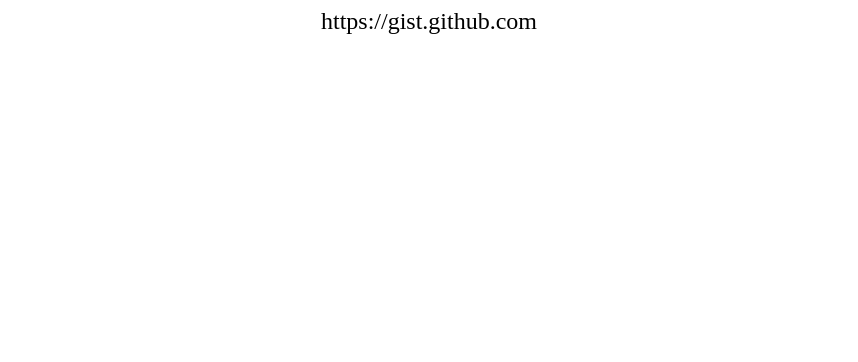
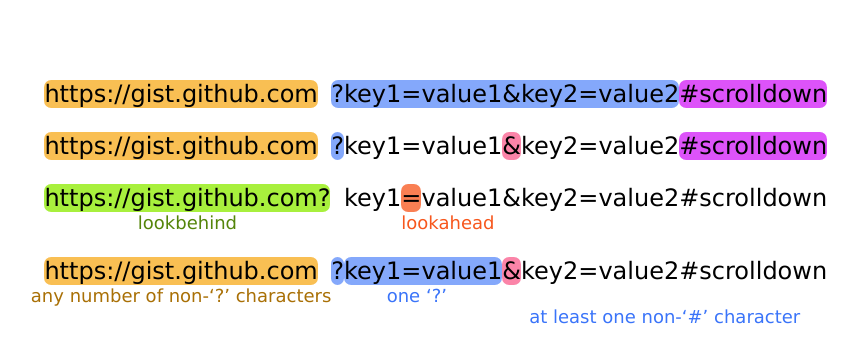
Before and after one commit to benjstorlie/regex-tutorial, a plain HTML site: page index.html in a window 1280 px wide. Shown: the whole page, without its empty margins (211-1069 px from the left). Drawn offline with Linux system fonts and the light colour scheme.

Commit message:
some nice color-coding

```diff
--- a/index.html
+++ b/index.html
@@ -1,25 +1,174 @@
 <!DOCTYPE html>
 <html>
   <head>
-    <title>Sudoku Shuffle</title>
+    <title>Regex Tutorial</title>
     <meta charset="UTF-8" />
     <meta name="viewport" content="width=device-width, initial-scale=1" />
     <!-- <link rel="stylesheet" type="text/css" href="./assets/css/style.css" /> -->
   </head>
   <style>
-    main {
+    * {
+      box-sizing: content-box;
+    }
+
+    body {
+      color: black;
       font-size: x-large;
+      font-family: Verdana, Geneva, Tahoma, sans-serif;
+    }
+
+    section {
+      margin:5rem;
       display: grid;
-      grid-template-columns: repeat(4,auto);
+      grid-template-columns: repeat(10,auto);
       justify-content: center;
+      justify-items: center;
     }
+
+    section div {
+      border-radius: .3em;
+    }
+
+
+
+    .path {
+      grid-column: 1;
+      background-color: hsl(39, 93%, 65%)
+    }
+
+    .path.text {
+      color: #a97006
+    }
+
+    .query {
+      grid-column: 2 / 10;
+      background-color: hsl(222, 93%, 75%);
+    }
+
+    .q, .query1 {
+      background-color: hsl(222, 93%, 75%);
+    }
+
+    .query2 {
+      background-color: #9c84fb;
+    }
+
+    .query2.text {
+      color: #7453f9;
+    }
+
+    .q.text {
+      color: #3a74f9;
+    }
+
+    .and {
+      background-color: #fb84a8;
+    }
+
+    .and.text {
+      color: #f93a74;
+    }
+
+    .anch {
+      grid-column: 10;
+      background-color: hsl(290, 93%, 65%);
+    }
+
+    .separator {
+      grid-column: 1 / 11;
+      height: 1em;
+    }
+
+    .lookbehind {
+      background-color: hsl(84, 86%, 59%);
+    }
+
+    .lookbehind.text {
+      color: hsl(84, 86%, 28%)
+    }
+
+    .lookahead {
+      background-color: hsl(16, 93%, 65%);
+    }
+
+    .lookahead.text {
+      color: hsl(16, 93%, 54%);
+    }
+
+    .abs{
+      position: relative;
+      justify-self: stretch;
+    }
+
+    .abs>div {
+      position: absolute;
+      justify-self: center;
+    }
+
+    .text {
+      background-color: transparent;
+      font-size: large;
+    }
+
   </style>
   <body>
 
     <main>
+      <section>
+        <div class="path">https://gist.github.com</div>
+        <div class="query">?key1=value1&key2=value2</div>
+        <div class="anch">#scrolldown</div>
 
-    <div>https://gist.github.com</div>
+        <div class="separator"></div>
 
+        <div class="path">https://gist.github.com</div>
+        <div class="q">?</div>
+        <div class="key">key1</div>
+        <div class="eq">=</div>
+        <div class="val">value1</div>
+        <div class="and">&</div>
+        <div class="key">key2</div>
+        <div class="eq">=</div>
+        <div class="val">value2</div>
+        <div class="anch">#scrolldown</div>
+
+        <div class="separator"></div>
+
+        <div class="lookbehind" style="grid-column: 1 / 3;">
+          https://gist.github.com?</div>
+        <div style="grid-column: 3 / 4">
+          key1</div>
+        <div class="lookahead" style="grid-column: 4 / 5">
+          =</div>
+        <div style="grid-column: 5 / 11">
+          value1&key2=value2#scrolldown</div>
+
+        <div class="lookbehind text" style="grid-column: 1 / 3;">
+          lookbehind</div>
+        <div class="lookahead text" style="grid-column: 4 / 11; justify-self:start">
+          lookahead</div>
+
+
+        <div class="separator"></div>
+
+        <div class="path">https://gist.github.com</div>
+        <div class="q">?</div>
+        <div class="query1" style="grid-column: 3 / 6">
+          key1=value1</div>
+        <div class="and" style="grid-column: 6 / 7" >&</div>
+        <div style="grid-column: 7 / 11">key2=value2#scrolldown</div>
+        <div  class="path text" style="grid-row: span 2;">
+          any number of non-&OpenCurlyQuote;?&CloseCurlyQuote; characters
+        </div>
+        <div class="q text" style="grid-column: 2 / 6;">
+          one &OpenCurlyQuote;?&CloseCurlyQuote;
+        </div>
+        <div></div>
+        <div class="q text" style="grid-column: 6 / 11;">
+          at least one non-&OpenCurlyQuote;#&CloseCurlyQuote; character
+        </div>
+
+      </section>
     </main>
 
   </body>
```
